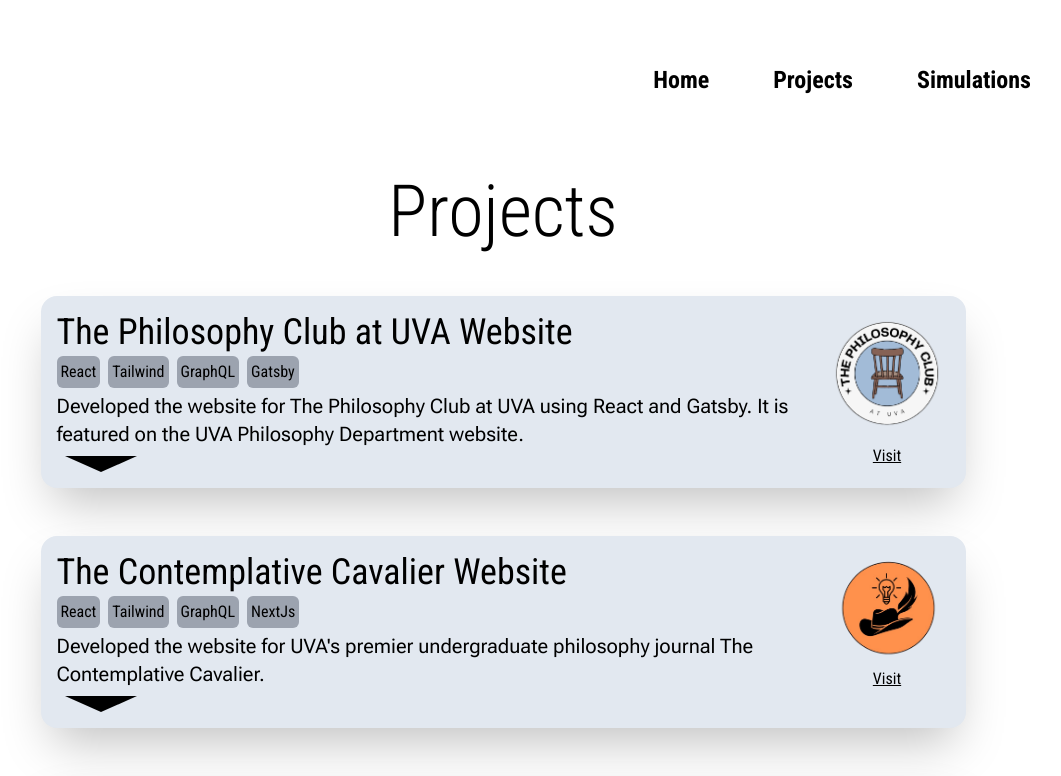
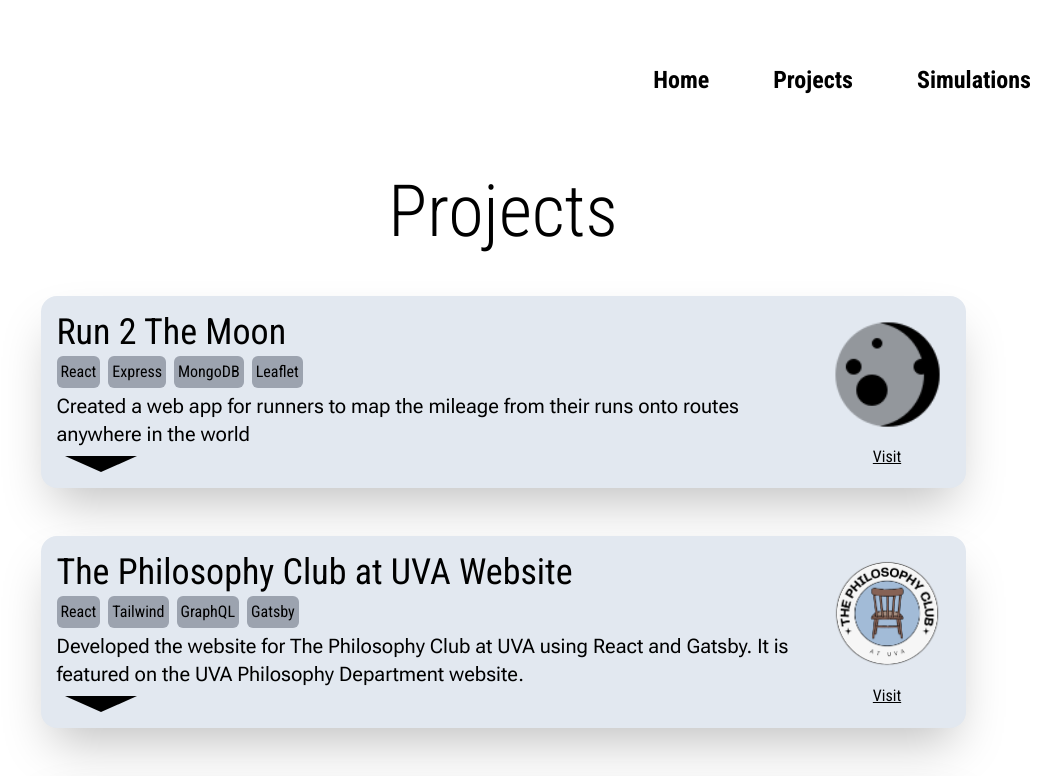
Before and after one commit to grantbtzou/Personal-Website-2024, a Next.js app: page /Projects in a window 1280 px wide. Shown: the top 776 px of the page, without its empty margins (137-1198 px from the left). Built offline with nearby package versions, Linux system fonts and the light colour scheme.

Commit message:
added run 2 the moon

```diff
--- a/src/app/Projects/page.js
+++ b/src/app/Projects/page.js
@@ -14,6 +14,19 @@
         <div className="mb-[10vh]">
             <h1 className={rob_condensed.className + " font-light text-center text-7xl mt-20"}>Projects</h1>
             <div className="flex flex-wrap flex-col content-center">
+                <Project
+                Title="Run 2 The Moon"
+                Skills={['React', 'Express', 'MongoDB', 'Leaflet']}
+                Preview="Created a web app for runners to map the mileage from their runs onto
+                routes anywhere in the world"
+                Description="To provide motivation for runners, I developed an app so that they can map their mileage onto a route anywhere in the world
+                to see a visual representation of their progress.
+                The project utilizes a MERN stack with MongoDB for data persistence, Express to handle data logic, React as the frontend framework,
+                all on a Node environment. The app connects with Strava, a popular run logging app, through the Strava API,so that runs uploaded to Strava are automatically counted
+                towards your progress. The maps are provided through the open source library Leaflet, and route calculation uses the MapBox directions API."
+                ImageUrl={'/static/images/moon.png'}
+                Link="https://run-2-the-moon.vercel.app"
+                LinkText="Visit"/>
                 <Project
                 Title="The Philosophy Club at UVA Website"
                 Skills={['React', 'Tailwind', 'GraphQL', 'Gatsby']}
```
Also changed, not shown: public/static/images/moon.png (added).
